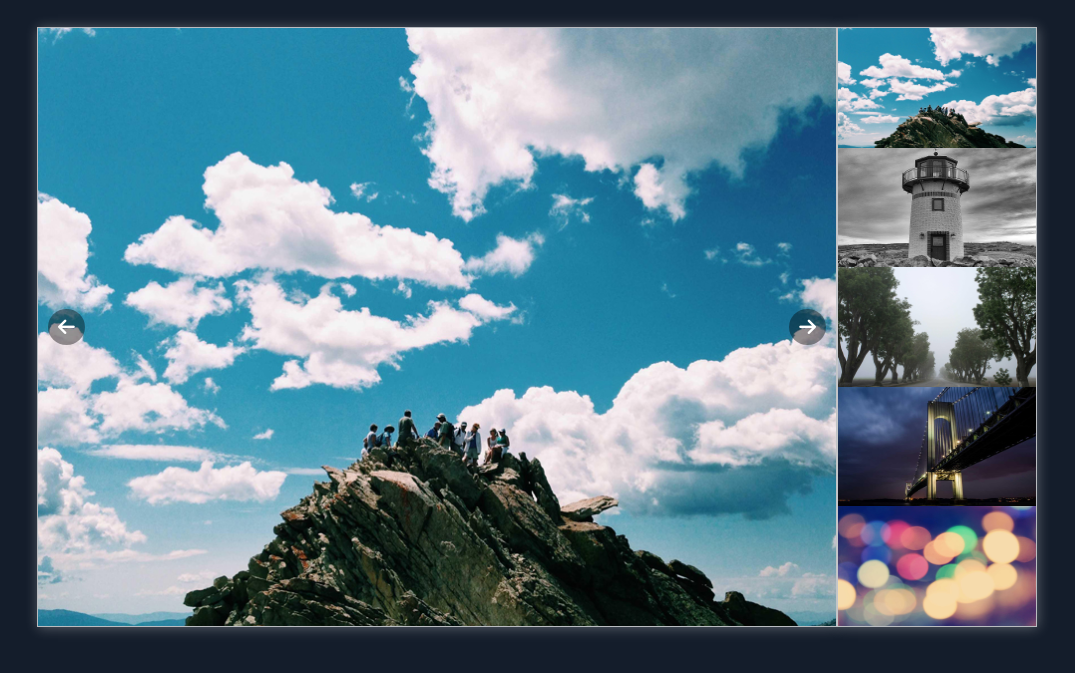
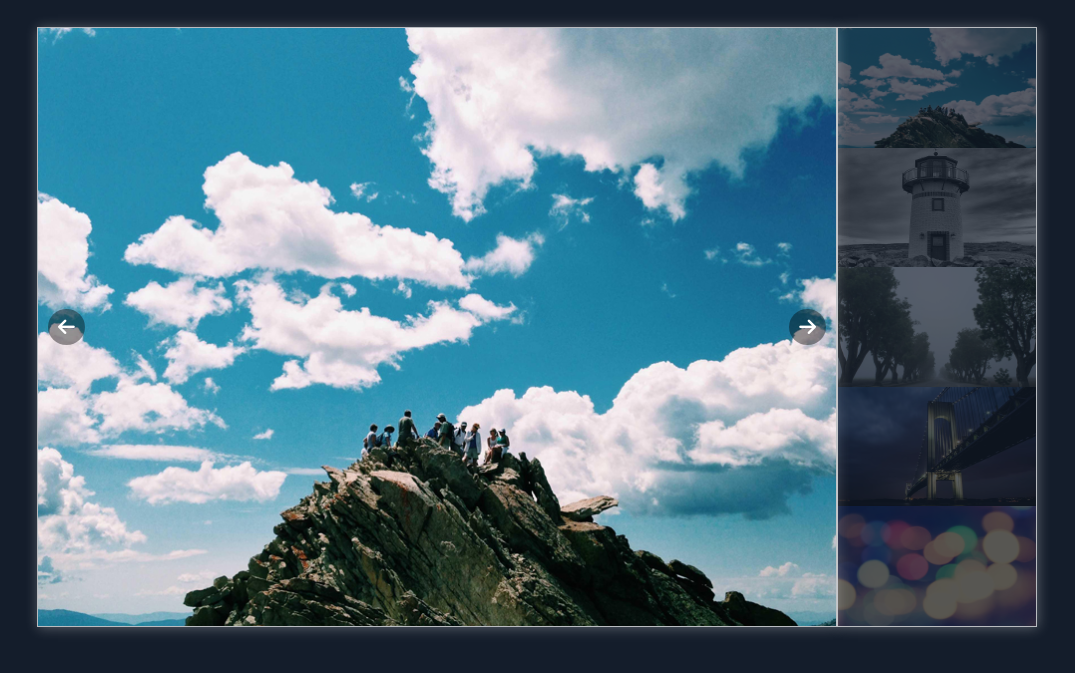
Before and after one commit to raffaele-catalano/vue-slider, a plain HTML site: page index.html in a window 1280 px wide. Shown: the part 93-766 px from the top of the page, without its empty margins (103-1178 px from the left). Drawn offline with nearby package versions, Linux system fonts and the light colour scheme.

Commit message:
minor syntax fix

```diff
--- a/assets/css/style.css
+++ b/assets/css/style.css
@@ -90,7 +90,16 @@ h1 {
     border: 1px solid rgba(255, 255, 255, 0.700);
 }
 
-.container-thumb img {
+.thumb-pic {
     height: calc(100% / 5);
     cursor: pointer;
+    opacity: .3;
 }
+
+.thumb-pic:hover {
+    opacity: 1;
+}
+
+.spotlight {
+    opacity: 1;
+}
--- a/index.html
+++ b/index.html
@@ -54,7 +54,7 @@
                 +
                 Bonus 1: al click di una thumb si apre l'immagine "grande" corrispettiva
                 -->
-                <img @click="counter = picture" v-for="(i, picture) in pictures" :src="i">
+                <img v-for="(picture, i) in pictures" :src="picture" class="thumb-pic" :class="i === counter ? removeOpacity : keepOpacity" @click="counter = i">
             </div>
 
         </div>
```
